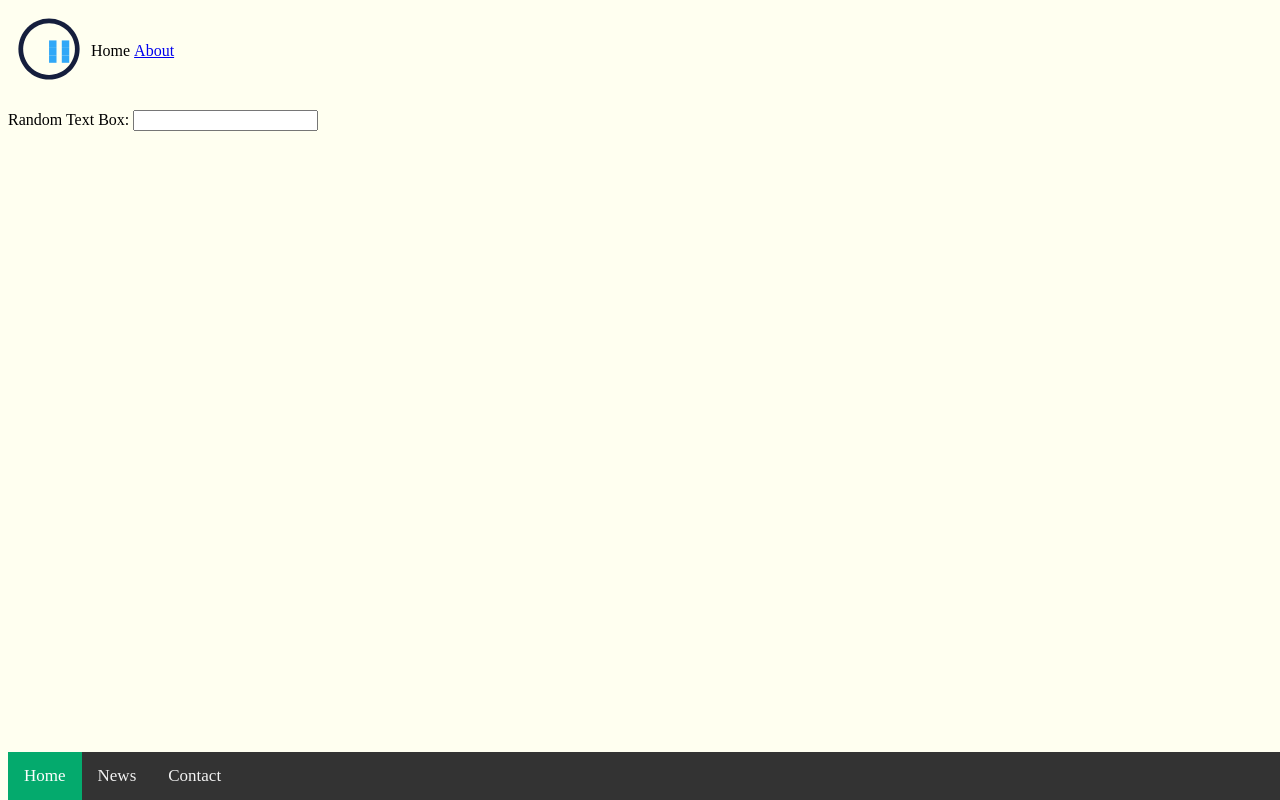
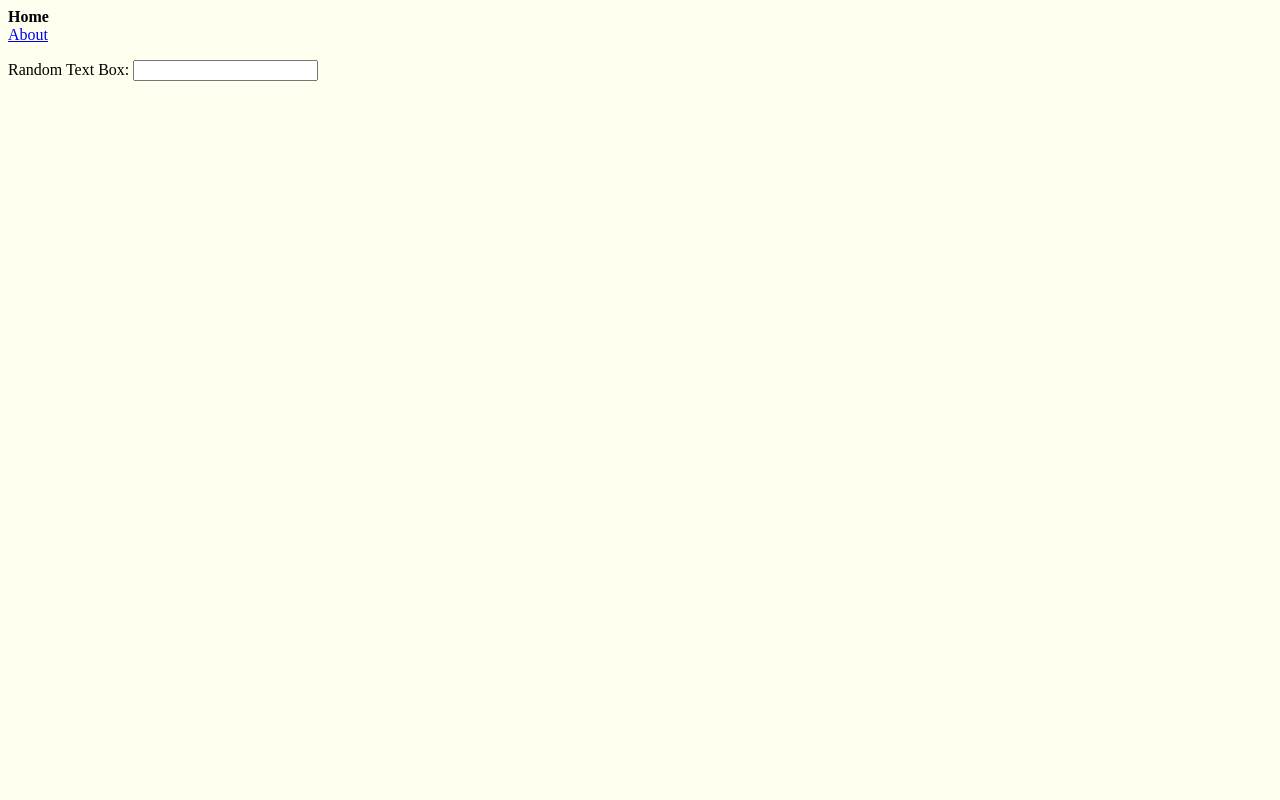
Before and after one commit to zalolaclick/Webthingv2, a plain HTML site: page index.html in a window 1280 px wide. Drawn offline with Linux system fonts and the light colour scheme.

Commit message:
Changes navbar

```diff
--- a/index.html
+++ b/index.html
@@ -3,27 +3,16 @@
     <head>
         <title>This is a random website thing!</title>
         <link rel="stylesheet" href="styels.css">
-        <meta name="prefers-color-scheme" content="dark light"
     </head>
     <body>
         <audio id="ClickedTheLogo" src="Assests\Sounds Effects For Life\ClickedTheLogo.mp3.mp3"></audio>
         <audio id="Selecty" src="Assests\Sound Effects For Life\Select.wav"></audio>
-        <div>
-        <table>
-            <tr>
-                <td><img src="Assests\Images\Logo2.svg" alt="There should be an logo here!" onclick=getElementById("ClickedTheLogo")></td>
-                <td>Home</td>
-                <td><A href="About.html">About</A></td>
-            </tr>
-        </table>
-        </div>
+        <ul>
+            <b>Home</b>
+            <li><a href="About.html">About</a></li>
+        </ul>
         <p onclick=DarkModeToggle()></p>
         <label for="Text:">Random Text Box:</label>
         <input type="text" id="Text:" name="Please type in here!">
-        <div class="navbar">
-            <a href="#home" class="active">Home</a>
-            <a href="#news">News</a>
-            <a href="#contact">Contact</a>
-        </div>
     </body>
 </html>
--- a/styels.css
+++ b/styels.css
@@ -1,9 +1,9 @@
 html, body, {
     position:fixed;
     top:0;
-    bottom:0;
-    left:0;
-    right:0;
+    bottom: 0;
+    left: 0;
+    right: 0;
 }
 
 body {
@@ -18,7 +18,7 @@ h1{
 }
 
 p{
-    color: #151E3D:
+    color: #151E3D;
     }
 }
 
@@ -32,34 +32,8 @@ table {
     border-radius: 25px;
     }
 
-/* Place the navbar at the bottom of the page, and make it stick */
-.navbar {
-    background-color: #333;
-    overflow: hidden;
-    position: fixed;
-    bottom: 0;
-    width: 100%;
-  }
-
-  /* Style the links inside the navigation bar */
-  .navbar a {
-    float: left;
-    display: block;
-    color: #f2f2f2;
-    text-align: center;
-    padding: 14px 16px;
-    text-decoration: none;
-    font-size: 17px;
-  }
-
-  /* Change the color of links on hover */
-  .navbar a:hover {
-    background-color: #ddd;
-    color: black;
-  }
-
-  /* Add a color to the active/current link */
-  .navbar a.active {
-    background-color: #04AA6D;
-    color: white;
-  }
+ul{
+    list-style-type: none;
+    margin: 0;
+    padding: 0;
+}
```
